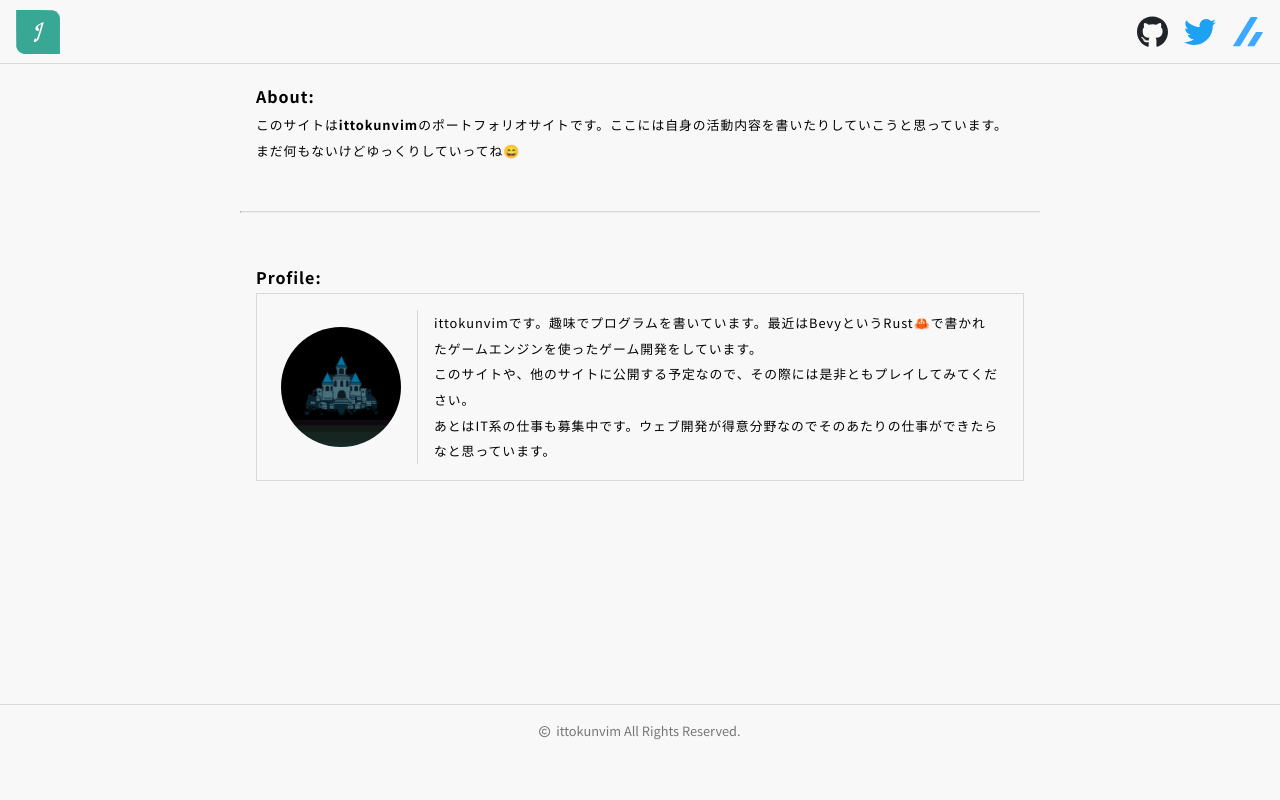
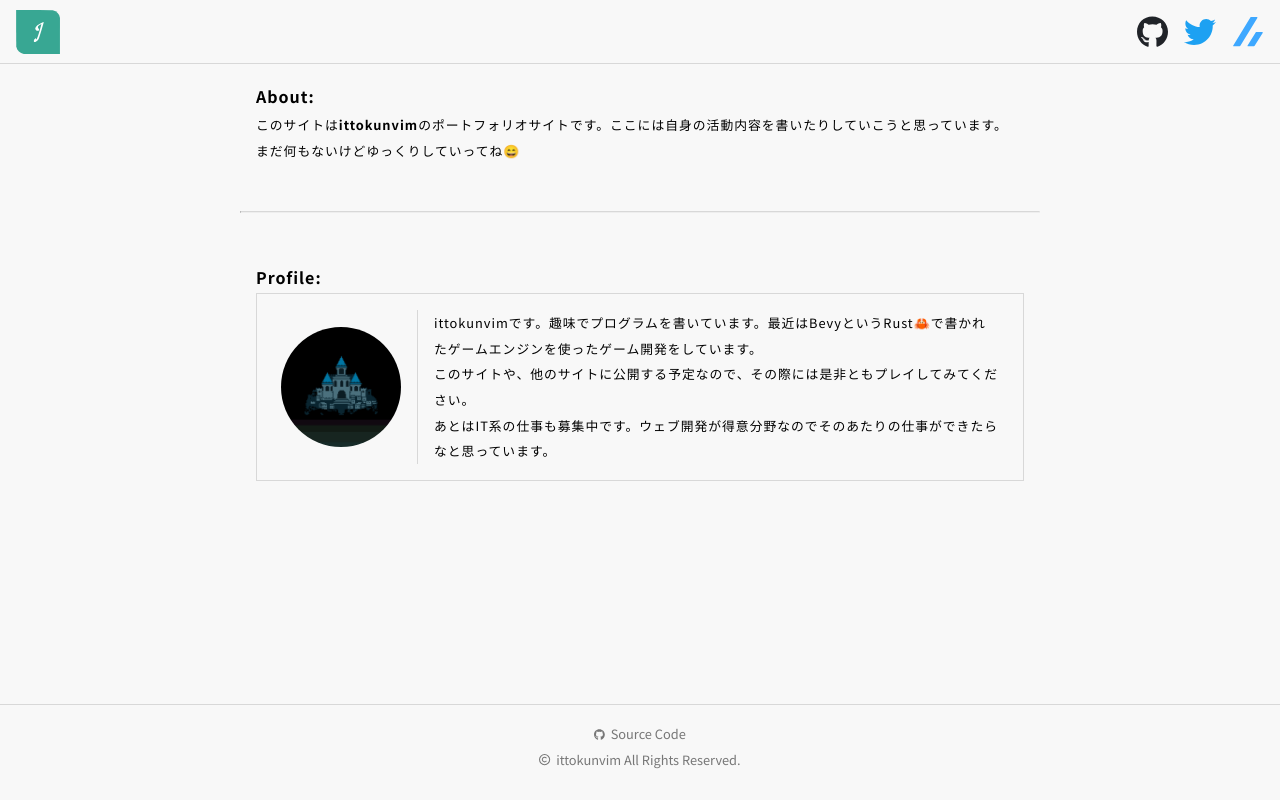
Before and after one commit to ittokunvim/ittokunvim-xyz, a Next.js app: page / in a window 1280 px wide. Built offline with nearby package versions, Linux system fonts and the light colour scheme.

Commit message:
feat: :sparkles: Displayed source code link
Issue: #39

```diff
--- a/src/app/globals.css
+++ b/src/app/globals.css
@@ -25,36 +25,8 @@ body {
   background-color: var(--background-color);
 }
 
-header {
-  padding: 0.5rem 1rem;
-  border-bottom: 1px solid var(--border-color);
-  height: var(--header-height);
-  display: flex;
-  flex-direction: row;
-  align-items: center;
-  justify-content: space-between;
-}
-
-header a {
-  color: inherit;
-  display: flex;
-}
-
-header div {
-  display: flex;
-  gap: 1rem;
-}
-
 main {
   min-height: 80vh;
-}
-
-footer {
-  font-size: 0.8rem;
-  color: var(--text-gray);
-  text-align: center;
-  padding: 1rem 0;
-  border-top: 1px solid var(--border-color);
 }
 
 hr {
--- /dev/null
+++ b/src/app/layout.module.css
@@ -0,0 +1,38 @@
+.page_header {
+  padding: 0.5rem 1rem;
+  border-bottom: 1px solid var(--border-color);
+  height: var(--header-height);
+  display: flex;
+  flex-direction: row;
+  align-items: center;
+  justify-content: space-between;
+}
+
+.page_header a {
+  color: inherit;
+  display: flex;
+}
+
+.page_header div {
+  display: flex;
+  gap: 1rem;
+}
+
+.page_footer {
+  font-size: 0.8rem;
+  color: var(--text-gray);
+  text-align: center;
+  padding: 1rem 0;
+  border-top: 1px solid var(--border-color);
+  line-height: 2;
+}
+
+.page_footer a {
+  color: inherit;
+  text-decoration: none;
+}
+
+.page_footer a:hover {
+  color: blue;
+  text-decoration: underline;
+}
--- a/src/app/layout.tsx
+++ b/src/app/layout.tsx
@@ -1,5 +1,7 @@
 import "./globals.css";
 import "@/config/fontawesome";
+
+import styles from "./layout.module.css";
 
 import type { Metadata } from "next";
 
@@ -26,11 +28,12 @@ export default function RootLayout({
   const github_url = "https://github.com/ittokunvim";
   const twitter_url = "https://twitter.com/ittokunvim";
   const zenn_url = "https://zenn.dev/ittoku_ky73";
+  const repo_url = "https://github.com/ittokunvim/ittoku-tech";
 
   return (
     <html lang="ja">
       <body className={noto_sans_jp.className}>
-        <header>
+        <header className={styles.page_header}>
           <Link href="/">
             <Image src="/logo.svg" width={44} height={44} alt="site logo" />
           </Link>
@@ -55,7 +58,17 @@ export default function RootLayout({
           </div>
         </header>
         {children}
-        <footer>
+        <footer className={styles.page_footer}>
+          <p>
+            <a href={repo_url} target="_blank" rel="noopener noreferrer">
+              <FontAwesomeIcon
+                icon={faGithub}
+                size="sm"
+                style={{ marginRight: "0.5em" }}
+              />
+              Source Code
+            </a>
+          </p>
           <p>
             <FontAwesomeIcon
               icon={faCopyright}
```
